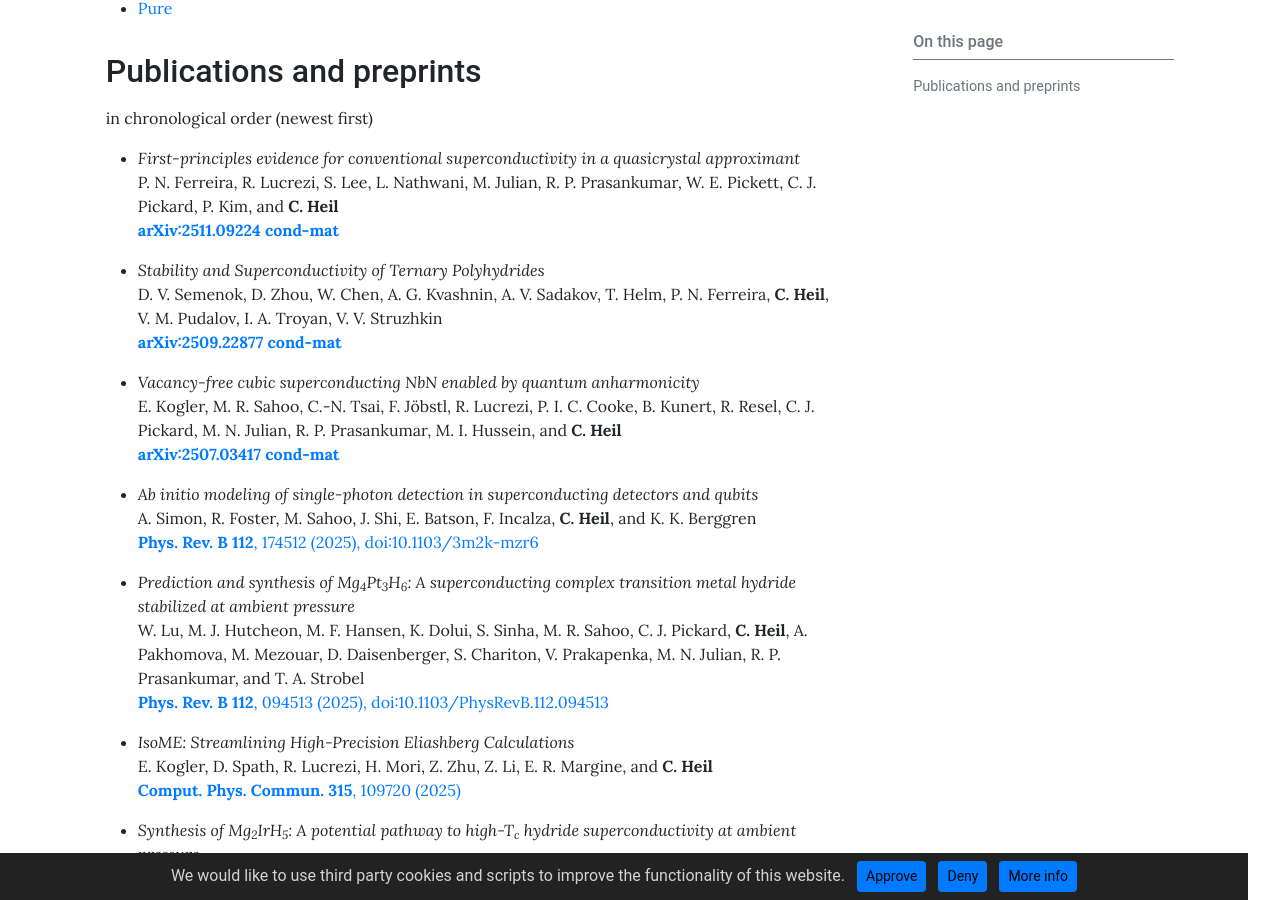
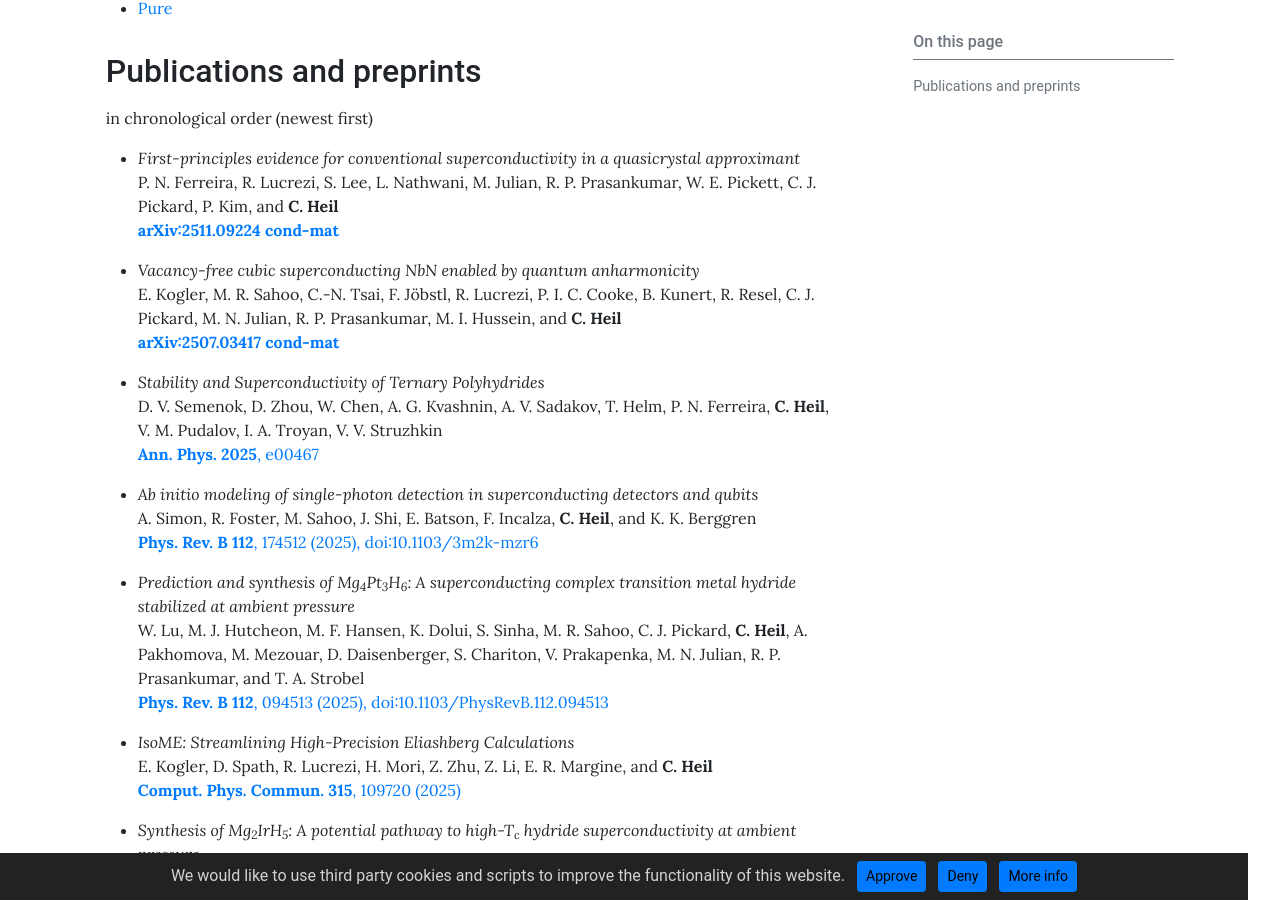
Before and after one commit to cheil/cheil.github.io, a Jekyll site: the page built from pages/research/publications.md, in a window 1280 px wide and 900 px high, scrolled down 432 px. Built offline with Jekyll 4.4.1, drawn with Linux system fonts in a browser that asks for light colours.

```diff
--- a/pages/research/publications.md
+++ b/pages/research/publications.md
@@ -22,13 +22,13 @@ in chronological order (newest first)
 P. N. Ferreira, R. Lucrezi, S. Lee, L. Nathwani, M. Julian, R. P. Prasankumar, W. E. Pickett, C. J. Pickard, P. Kim, and **C. Heil**\
 [**arXiv:2511.09224 cond-mat**](https://arxiv.org/abs/2511.09224)
 
-- *Stability and Superconductivity of Ternary Polyhydrides*\
-D. V. Semenok, D. Zhou, W. Chen, A. G. Kvashnin, A. V. Sadakov, T. Helm, P. N. Ferreira, **C. Heil**, V. M. Pudalov, I. A. Troyan, V. V. Struzhkin\
-[**arXiv:2509.22877 cond-mat**](https://arxiv.org/abs/2509.22877)
-
 - *Vacancy-free cubic superconducting NbN enabled by quantum anharmonicity*\
 E. Kogler, M. R. Sahoo, C.-N. Tsai, F. Jöbstl, R. Lucrezi, P. I. C. Cooke, B. Kunert, R. Resel, C. J. Pickard, M. N. Julian, R. P. Prasankumar, M. I. Hussein, and **C. Heil**\
 [**arXiv:2507.03417 cond-mat**](https://arxiv.org/abs/2507.03417)
+
+- *Stability and Superconductivity of Ternary Polyhydrides*\
+D. V. Semenok, D. Zhou, W. Chen, A. G. Kvashnin, A. V. Sadakov, T. Helm, P. N. Ferreira, **C. Heil**, V. M. Pudalov, I. A. Troyan, V. V. Struzhkin\
+[**Ann. Phys. 2025**, e00467](https://doi.org/10.1002/andp.202500467)
 
 - *Ab initio modeling of single-photon detection in superconducting detectors and qubits*\
 A. Simon, R. Foster, M. Sahoo, J. Shi, E. Batson, F. Incalza, **C. Heil**, and K. K. Berggren\
```
Also changed, not shown: _posts/2025-11-21-new-paper_Eremets.md (added, +19 -0 lines).
